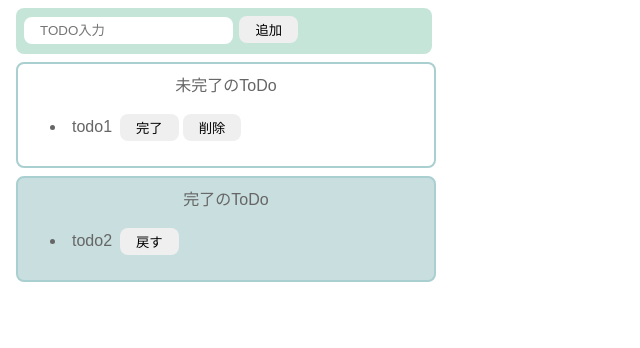
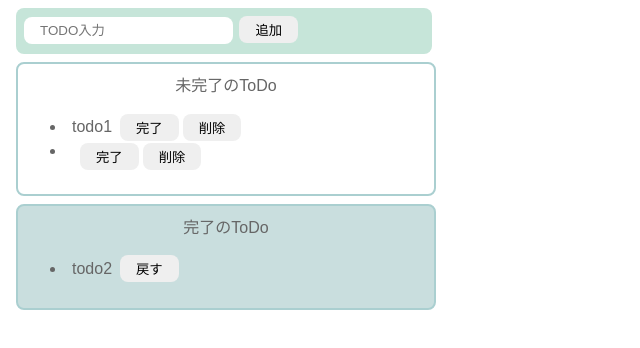
Before and after one commit to an-tech326/JSTutorial, a website built with Parcel: page src/index.html in a window 1280 px wide. Both pictures are taken after a click on the button "追加". Shown: the whole page, without its empty margins (0-640 px from the left). Built offline with nearby package versions, Linux system fonts and the light colour scheme.

Commit message:
ToDo入力

```diff
--- a/src/index.html
+++ b/src/index.html
@@ -8,12 +8,12 @@
 
   <body>
     <div class="input-area">
-      <input placeholder="TODO入力" />
-      <button>追加</button>
+      <input id="add-text" placeholder="TODO入力" />
+      <button id="add-button">追加</button>
     </div>
     <div class="incomplete-area">
       <p class="title">未完了のToDo</p>
-      <ul>
+      <ul id="incomplete-list">
         <li>
           <div class="list-row">
             <p class="todo-item">todo1</p>
--- a/src/index.mjs
+++ b/src/index.mjs
@@ -1 +1,31 @@
-import "./style.css"
+
+const onClickAdd = ()=>{
+    const inputText = document.getElementById("add-text").value;
+    document.getElementById("add-text").value=""
+    //li生成
+    const li = document.createElement("li");
+    //div生成
+    const div = document.createElement("div");
+    div.className="list-row";
+    //p生成
+    const p = document.createElement("p");
+    p.className="todo-item";
+    p.innerText=inputText;
+    //完了ボタン生成
+    const completeButton = document.createElement("button")
+    completeButton.innerText = "完了"
+    //削除ボタン生成
+    const deleteButton = document.createElement("button")
+    deleteButton.innerText = "削除"
+    //追加
+    div.appendChild(p);
+    div.appendChild(completeButton);
+    div.appendChild(deleteButton);
+    li.appendChild(div);
+    document.getElementById("incomplete-list").appendChild(li);
+    console.log(li);
+}
+
+
+document.getElementById("add-button")
+    .addEventListener("click",onClickAdd);
```
